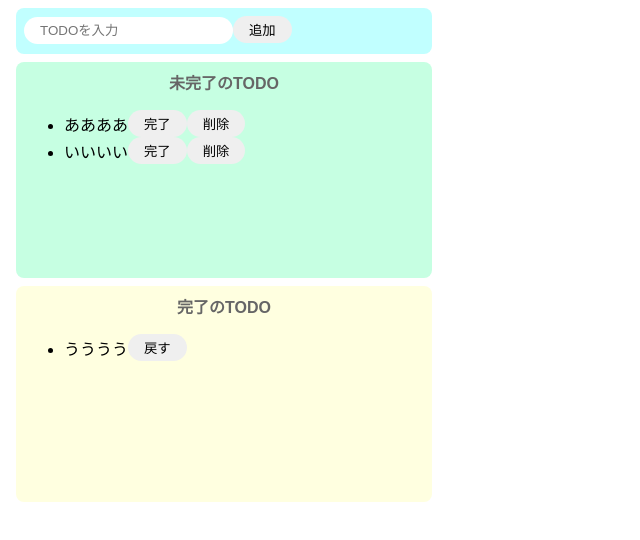
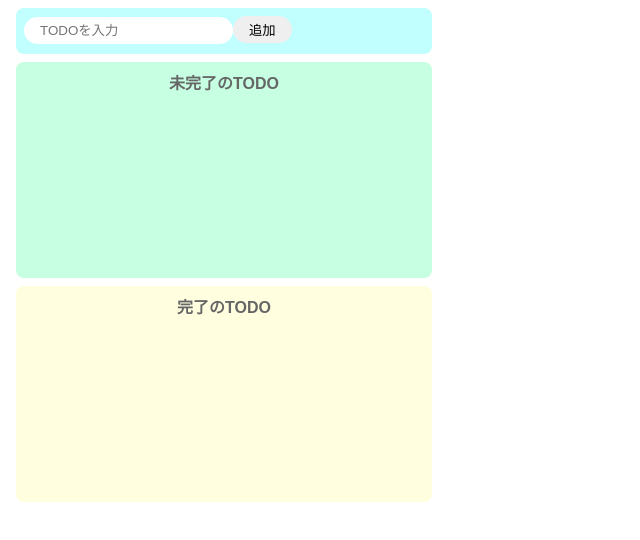
Before and after one commit to ConArrr/codesandbox-react-todo, a React (Create React App) app: page / in a window 1280 px wide. Shown: the top 540 px of the page, without its empty margins (0-640 px from the left). Built offline with nearby package versions, Linux system fonts and the light colour scheme.

Commit message:
カイゼン(コンポーネント化)

```diff
--- a/src/App.jsx
+++ b/src/App.jsx
@@ -1,13 +1,13 @@
 import React, { useState } from "react";
 import "./styles.css";
+import { InputTodo } from "./components/InputTodo";
+import { IncompleteTodos } from "./components/IncompleteTodos";
+import { CompleteTodos } from "./components/CompleteTodos";
 
 export const App = () => {
   const [todoText, setTodoText] = useState("");
-  const [incompleteTodos, setIncompleteTodos] = useState([
-    "ああああ",
-    "いいいい"
-  ]);
-  const [completeTodos, setCompleteTodos] = useState(["うううう"]);
+  const [incompleteTodos, setIncompleteTodos] = useState([]);
+  const [completeTodos, setCompleteTodos] = useState([]);
 
   const onChangeTodoText = (event) => setTodoText(event.target.value);
 
@@ -44,41 +44,17 @@
 
   return (
     <>
-      <div className="input-area">
-        <input
-          placeholder="TODOを入力"
-          value={todoText}
-          onChange={onChangeTodoText}
-        />
-        <button onClick={onClickAdd}>追加</button>
-      </div>
-      <div className="incomplete-area">
-        <p className="title">未完了のTODO</p>
-        <ul>
-          {incompleteTodos.map((todo, index) => {
-            return (
-              <div key={index} className="list-row">
-                <li>{todo}</li>
-                <button onClick={() => onClickComplete(index)}>完了</button>
-                <button onClick={() => onClickDelete(index)}>削除</button>
-              </div>
-            );
-          })}
-        </ul>
-      </div>
-      <div className="complete-area">
-        <p className="title">完了のTODO</p>
-        <ul>
-          {completeTodos.map((todo, index) => {
-            return (
-              <div key={index} className="list-row">
-                <li>{todo}</li>
-                <button onClick={() => onClickBack(index)}>戻す</button>
-              </div>
-            );
-          })}
-        </ul>
-      </div>
+      <InputTodo
+        todoText={todoText}
+        onChange={onChangeTodoText}
+        onClick={onClickAdd}
+      />
+      <IncompleteTodos
+        todos={incompleteTodos}
+        onClickComplete={onClickComplete}
+        onClickDelete={onClickDelete}
+      />
+      <CompleteTodos todos={completeTodos} onClickBack={onClickBack} />
     </>
   );
 };
--- /dev/null
+++ b/src/components/CompleteTodos.jsx
@@ -0,0 +1,20 @@
+import React from "react";
+
+export const CompleteTodos = (props) => {
+  const { todos, onClickBack } = props;
+  return (
+    <div className="complete-area">
+      <p className="title">完了のTODO</p>
+      <ul>
+        {todos.map((todo, index) => {
+          return (
+            <div key={index} className="list-row">
+              <li>{todo}</li>
+              <button onClick={() => onClickBack(index)}>戻す</button>
+            </div>
+          );
+        })}
+      </ul>
+    </div>
+  );
+};
--- /dev/null
+++ b/src/components/IncompleteTodos.jsx
@@ -0,0 +1,21 @@
+import React from "react";
+
+export const IncompleteTodos = (props) => {
+  const { todos, onClickComplete, onClickDelete } = props;
+  return (
+    <div className="incomplete-area">
+      <p className="title">未完了のTODO</p>
+      <ul>
+        {todos.map((todo, index) => {
+          return (
+            <div key={index} className="list-row">
+              <li>{todo}</li>
+              <button onClick={() => onClickComplete(index)}>完了</button>
+              <button onClick={() => onClickDelete(index)}>削除</button>
+            </div>
+          );
+        })}
+      </ul>
+    </div>
+  );
+};
--- /dev/null
+++ b/src/components/InputTodo.jsx
@@ -0,0 +1,11 @@
+import React from "react";
+
+export const InputTodo = (props) => {
+  const { todoText, onChange, onClick } = props;
+  return (
+    <div className="input-area">
+      <input placeholder="TODOを入力" value={todoText} onChange={onChange} />
+      <button onClick={onClick}>追加</button>
+    </div>
+  );
+};
```
